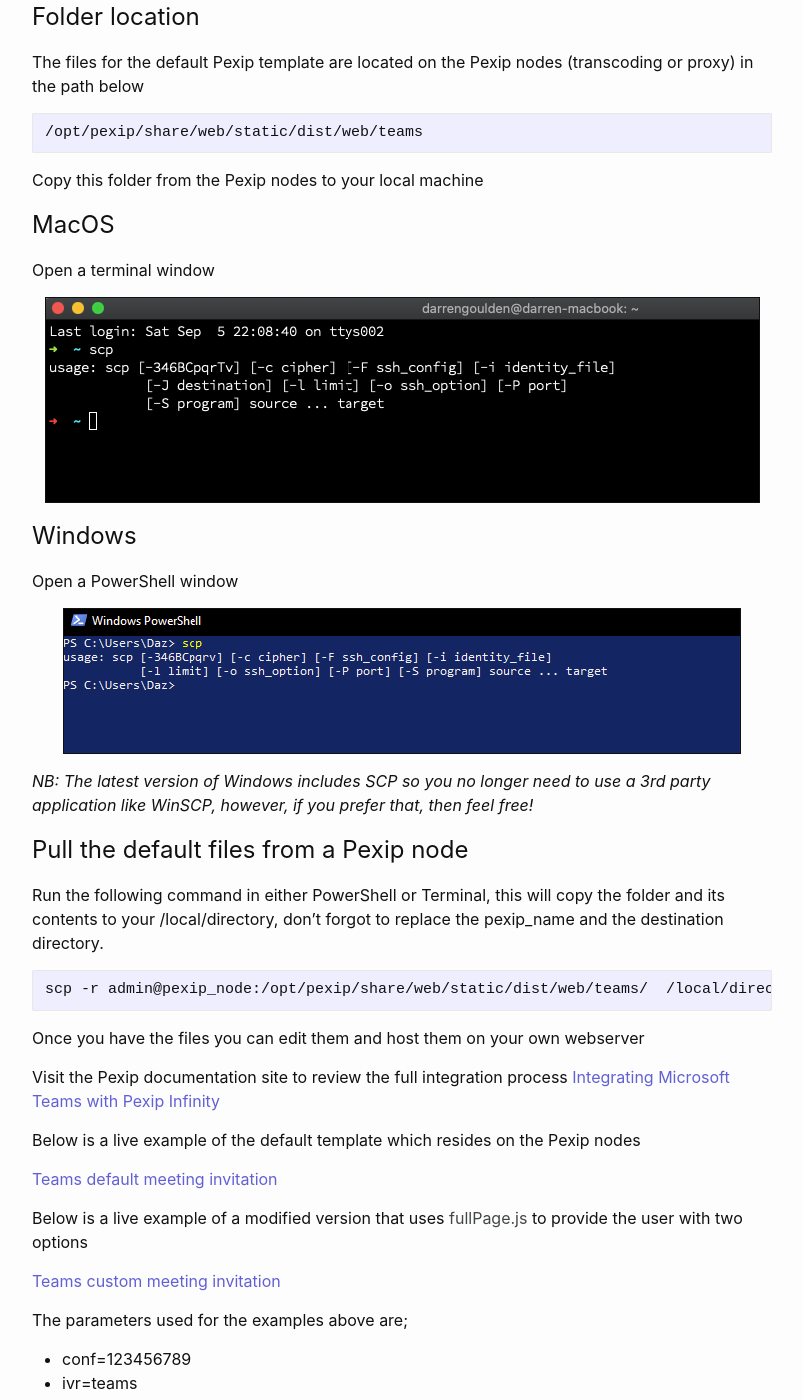
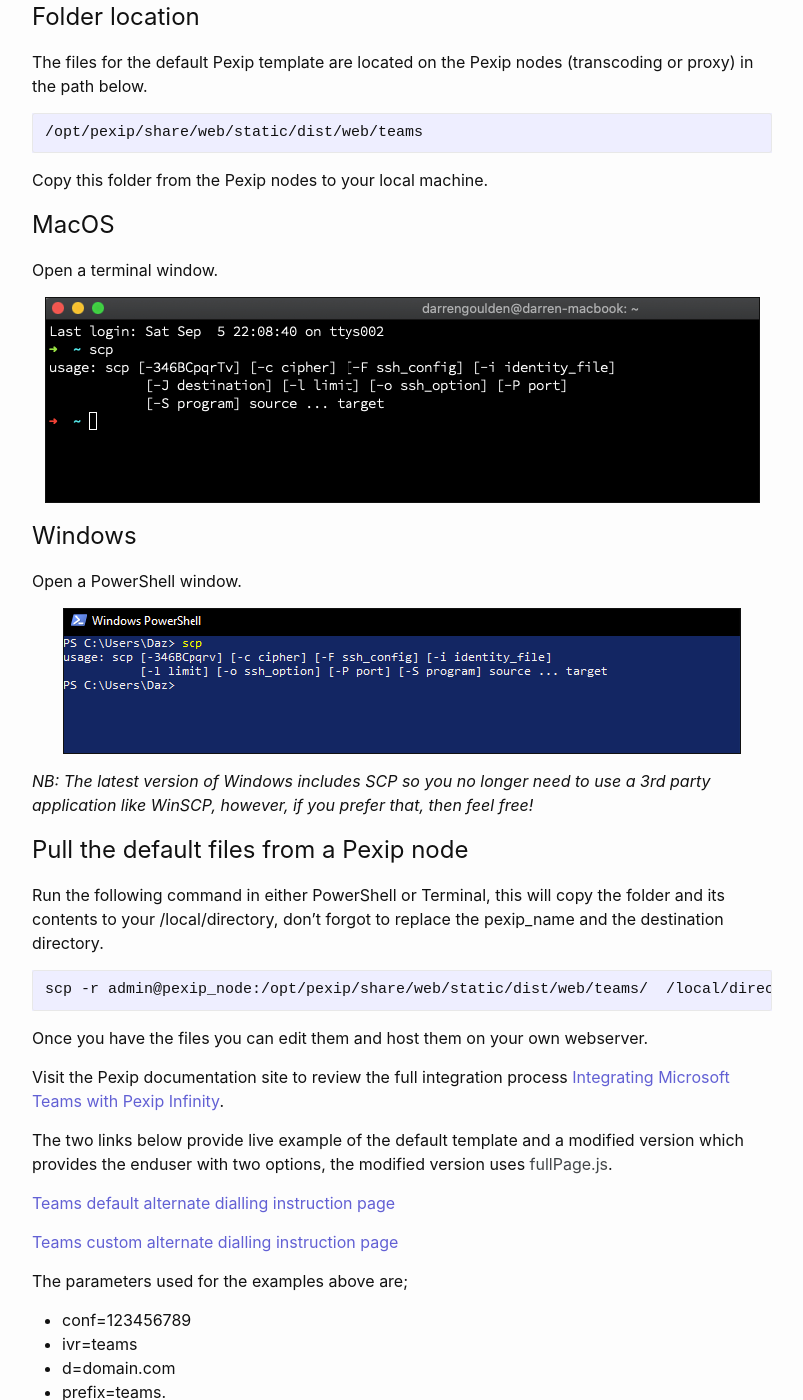
Before and after one commit to darrengoulden/darrengdn, a Jekyll site: the page built from _posts/2020-09-04-host-your-own-alternate-dialling-instructions.md, in a window 1280 px wide and 1400 px high, scrolled down 1525 px. Shown: the whole window, without its empty margins (238-1041 px from the left). Built offline with Jekyll 4.4.1, drawn with Linux system fonts in a browser that asks for light colours; comment, search, counter and statistics services are not loaded.

Commit message:
update post

````diff
--- a/_posts/2020-09-04-host-your-own-alternate-dialling-instructions.md
+++ b/_posts/2020-09-04-host-your-own-alternate-dialling-instructions.md
@@ -18,23 +18,23 @@
 
 # Folder location
 
-The files for the default Pexip template are located on the Pexip nodes (transcoding or proxy) in the path below
+The files for the default Pexip template are located on the Pexip nodes (transcoding or proxy) in the path below.
 
 ```
 /opt/pexip/share/web/static/dist/web/teams
 ```
 
-Copy this folder from the Pexip nodes to your local machine
+Copy this folder from the Pexip nodes to your local machine.
 
 # MacOS
 
-Open a terminal window
+Open a terminal window.
 
 ![macos-terminal]({{ site.baseurl }}/assets/img/2020-09-04-hosting-your-own-alternate-dialling-instructions/terminal.png){: .center-image }
 
 # Windows
 
-Open a PowerShell window
+Open a PowerShell window.
 
 ![windows-powershell]({{ site.baseurl }}/assets/img/2020-09-04-hosting-your-own-alternate-dialling-instructions/powershell.png){: .center-image }
 
@@ -48,18 +48,16 @@
 scp -r admin@pexip_node:/opt/pexip/share/web/static/dist/web/teams/  /local/directory
 ```
 
-Once you have the files you can edit them and host them on your own webserver
+Once you have the files you can edit them and host them on your own webserver.
 
-Visit the Pexip documentation site to review the full integration process [Integrating Microsoft Teams with Pexip Infinity](https://docs.pexip.com/admin/integrate_teams.htm){: .acustom }
+Visit the Pexip documentation site to review the full integration process [Integrating Microsoft Teams with Pexip Infinity](https://docs.pexip.com/admin/integrate_teams.htm){: .acustom }.
 
 
-Below is a live example of the default template which resides on the Pexip nodes
+The two links below provide live example of the default template and a modified version which provides the enduser with two options, the modified version uses [fullPage.js](https://github.com/alvarotrigo/fullPage.js).
 
-[Teams default meeting invitation](/teams-default.html?conf=123456789&ivr=teams&d=domain.com&prefix=teams.&ip=1.2.3.4&w&test=test){: .acustom }
+[Teams default alternate dialling instruction page](/teams-default.html?conf=123456789&ivr=teams&d=domain.com&prefix=teams.&ip=1.2.3.4&w&test=test){: .acustom }
 
-Below is a live example of a modified version that uses [fullPage.js](https://github.com/alvarotrigo/fullPage.js) to provide the user with two options
-
-[Teams custom meeting invitation](/teams-custom.html?conf=123456789&ivr=teams&d=domain.com&prefix=teams.&ip=1.2.3.4&w&test=test#anchor1){: #custom_link .acustom }
+[Teams custom alternate dialling instruction page](/teams-custom.html?conf=123456789&ivr=teams&d=domain.com&prefix=teams.&ip=1.2.3.4&w&test=test#anchor1){: #custom_link .acustom }
 
 The parameters used for the examples above are;
  * conf=123456789
@@ -72,4 +70,4 @@
 
 A full list of parameters are listed in the [InstructionUri](https://docs.pexip.com/admin/teams_connector.htm#instruction_uri) section of the Pexip docs.
 
-You can view the html for the custom page [here](https://github.com/darrengoulden/darrengdn/blob/master/_layouts/teams-custom.html)
+You can view the html for the custom page [here](https://github.com/darrengoulden/darrengdn/blob/master/_layouts/teams-custom.html).
````
